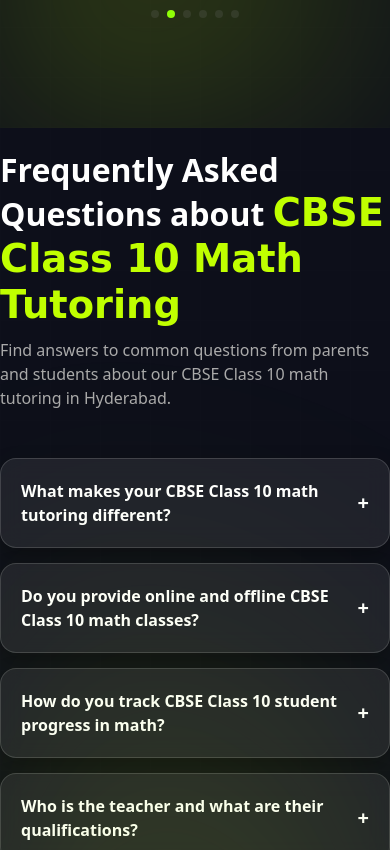
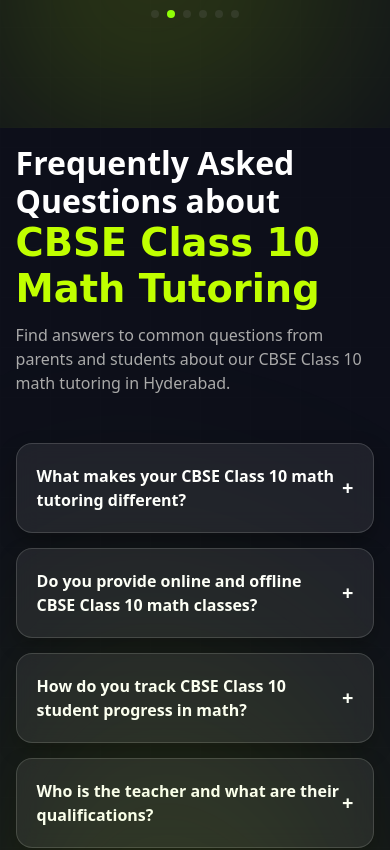
Before and after one commit to devrajlin/ankuram-new, a plain HTML site: page index.html in a window 390 px wide. Shown: the part 6080-6930 px from the top of the page. Drawn offline with nearby package versions, Linux system fonts and the light colour scheme; a web font is replaced by a local one.

Commit message:
css commit

```diff
--- a/css/style2.css
+++ b/css/style2.css
@@ -1694,7 +1694,9 @@ section::after{
     transform: none !important;
     opacity: 1 !important;
   }
-
+  .faq-section{
+    padding: 4% !important;
+  }
   /*  responsive*/
   .homepage-card{
     display: flow-root;
```
